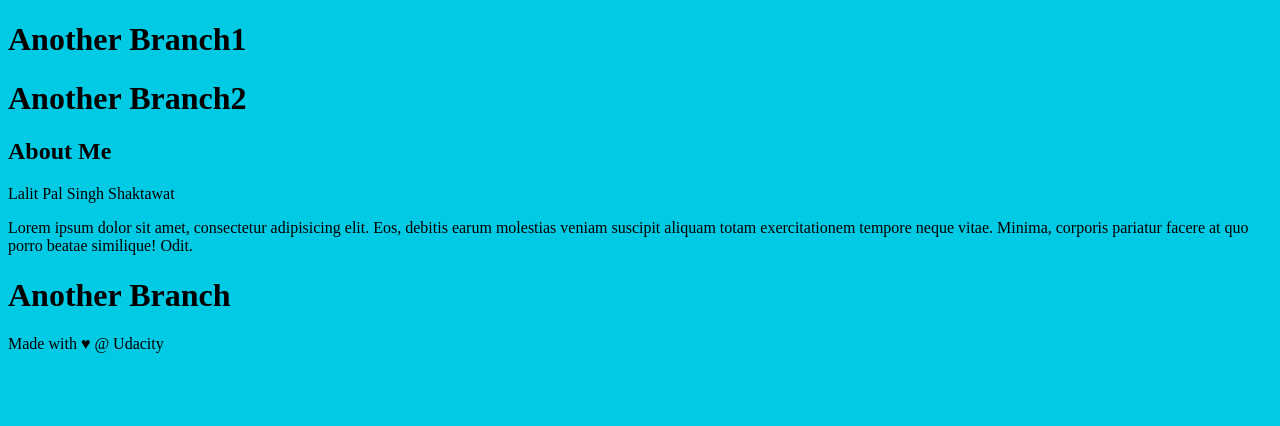
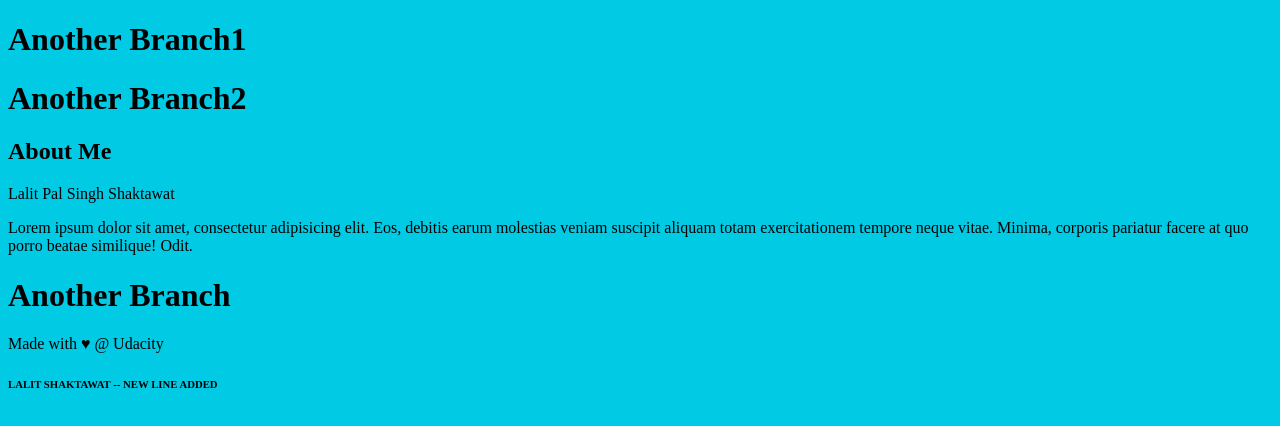
Before and after one commit to Lalitshaktawat/Git_learn, a plain HTML site: page index.html in a window 1280 px wide. Drawn offline with Linux system fonts and the light colour scheme.

Commit message:
LALIT SHAKTAWAT added

```diff
--- a/index.html
+++ b/index.html
@@ -31,6 +31,7 @@
     <h1> Another Branch</h1>
     <!-- end of new content -->
         Made with ♥ @ Udacity
+        <h6> LALIT SHAKTAWAT -- NEW LINE ADDED</h6>
     </footer>
     <script src="js/app.js"></script>
 </body>
```
